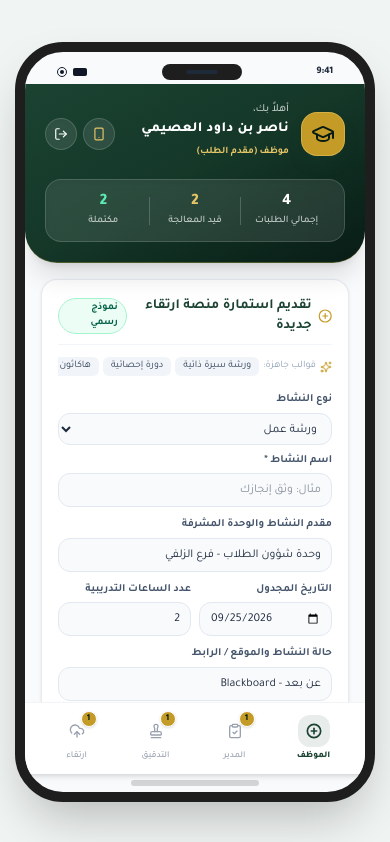
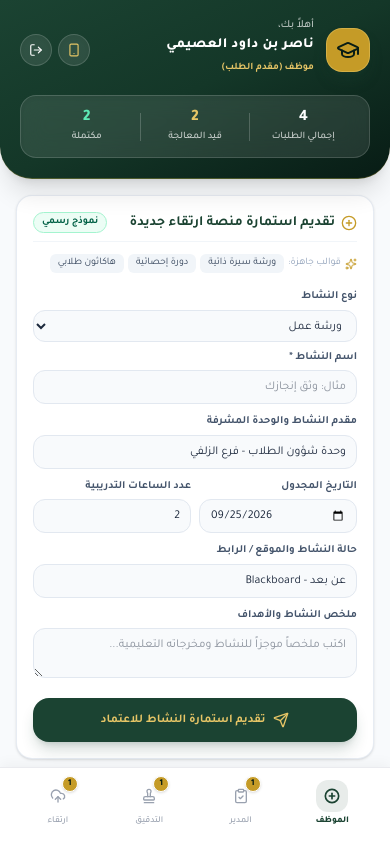
Before and after one commit to nasseralosemi/applied-college-app, a React (Vite) app: page / in a window 390 px wide. Shown: the top 842 px of the page. Built offline with nearby package versions, Linux system fonts and the light colour scheme.

Commit message:
refactor: update layout to full-screen mobile design
Remove the simulated phone frame to support a responsive full-screen experience and update the bottom navigation styling for better integration.

```diff
--- a/index.html
+++ b/index.html
@@ -22,7 +22,7 @@
     <link rel="preconnect" href="https://fonts.gstatic.com" crossorigin>
     <link href="https://fonts.googleapis.com/css2?family=Tajawal:wght@300;400;500;700;800;900&display=swap" rel="stylesheet">
   </head>
-  <body class="bg-slate-950 font-['Tajawal',sans-serif] antialiased">
+  <body class="bg-[#f8fafc] font-['Tajawal',sans-serif] antialiased">
     <div id="root"></div>
     <script type="module" src="/src/main.tsx"></script>
   </body>
--- a/src/App.tsx
+++ b/src/App.tsx
@@ -195,27 +195,10 @@ export default function App() {
   return (
     <div
       dir="rtl"
-      className="min-h-screen bg-[#f0f4f2] flex items-center justify-center p-2 sm:p-4 text-slate-800 antialiased font-['Tajawal',sans-serif]"
+      className="min-h-screen w-full bg-[#f8fafc] flex flex-col text-slate-800 antialiased font-['Tajawal',sans-serif]"
     >
-      {/* Centered Mobile Phone Frame - Single Main Element */}
-      <div className="w-[360px] sm:w-[380px] h-[760px] max-h-[96vh] bg-[#f8fafc] relative flex flex-col rounded-[48px] border-[10px] border-[#1e1e1e] shadow-2xl overflow-hidden shrink-0">
-        {/* Top Status Bar & Notch */}
-        <div className="h-8 w-full flex justify-between px-8 items-center pt-2 select-none shrink-0 z-30 bg-transparent">
-          <div className="text-[10px] font-extrabold text-gray-800 tracking-tight">9:41</div>
-          {/* Center Speaker / Notch */}
-          <div className="w-20 h-4 bg-[#1e1e1e] rounded-full flex items-center justify-center">
-            <div className="w-8 h-1 bg-gray-800 rounded-full" />
-          </div>
-          <div className="flex items-center gap-1.5">
-            <div className="w-3.5 h-2 bg-gray-900 rounded-[1.5px] border border-gray-900 flex p-[1px]">
-              <div className="h-full w-2.5 bg-gray-900 rounded-[0.5px]"></div>
-            </div>
-            <div className="w-2.5 h-2.5 rounded-full border border-gray-900 flex items-center justify-center">
-              <div className="w-1 h-1 bg-gray-900 rounded-full"></div>
-            </div>
-          </div>
-        </div>
-
+      {/* App Container - Full Screen Mobile Layout */}
+      <div className="w-full max-w-xl mx-auto min-h-screen flex flex-col bg-[#f8fafc] relative shadow-none">
         {/* In-app Toast */}
         <Toast toast={toast} onClose={() => setToast(null)} />
 
@@ -271,9 +254,6 @@ export default function App() {
           onChangeRole={handleSwitchRole}
           requests={requests}
         />
-
-        {/* Bottom Home Indicator */}
-        <div className="h-1.5 w-32 bg-black/15 rounded-full mx-auto my-1.5 shrink-0 z-20" />
       </div>
 
       {/* Return Note Modal Dialog */}
--- a/src/components/BottomNav.tsx
+++ b/src/components/BottomNav.tsx
@@ -40,7 +40,7 @@ export const BottomNav: React.FC<Props> = ({
   ];
 
   return (
-    <nav className="bg-white border-t border-gray-100 px-3 py-2 flex items-center justify-around shrink-0 relative z-10 shadow-md">
+    <nav className="bg-white border-t border-gray-200/80 px-3 py-2 pb-3 sm:pb-2.5 flex items-center justify-around shrink-0 sticky bottom-0 z-20 shadow-[0_-4px_12px_rgba(0,0,0,0.04)]">
       {navItems.map((item) => {
         const Icon = item.icon;
         const isActive = currentRole === item.key;
```
